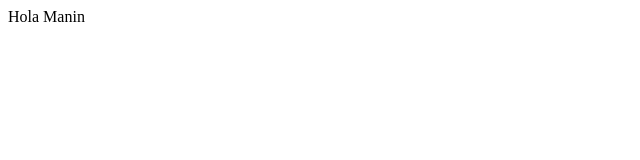
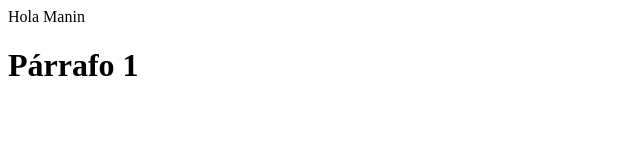
Before and after one commit to Marcorgb/CursoGit2, a plain HTML site: page index.html in a window 1280 px wide. Shown: the whole page, without its empty margins (0-640 px from the left). Drawn offline with Linux system fonts and the light colour scheme.

Commit message:
Parrafo1 y tamaño de fuente

```diff
--- /dev/null
+++ b/css/estilos.css
@@ -0,0 +1,5 @@
+@charset "utf-8";
+/* CSS Document
+body{
+	background-color:#00F;
+}
--- a/index.html
+++ b/index.html
@@ -3,8 +3,11 @@
 <head>
 <meta charset="utf-8">
 <title>Documento sin título</title>
+Hola Manin
+<link href="css/estilos.css" rel="styleshet" type="text/css">
 </head>
-Hola Manin
+
 <body>
+<h1>Párrafo 1</h1>
 </body>
 </html>
```
Also changed, not shown: javascript/javascript1.js (added).
